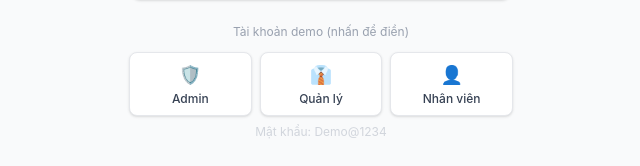
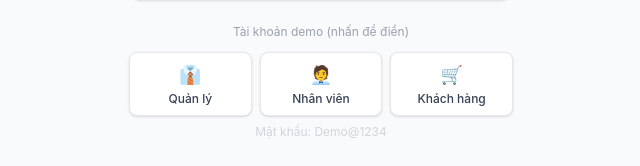
Before and after one commit to nguyentrungnghia1802/LINE_Smart_Queue_Assistant, a React (Vite) app in the folder apps/web/: page /login in a window 1280 px wide. Shown: the part 535-701 px from the top of the page, without its empty margins (319-959 px from the left). Built offline with nearby package versions, Linux system fonts and the light colour scheme; no server answers; what @line-queue/shared would draw is missing.

Commit message:
fix(login): replace admin demo with customer role, add demo customer seed

```diff
--- a/apps/web/src/pages/LoginPage.tsx
+++ b/apps/web/src/pages/LoginPage.tsx
@@ -6,9 +6,9 @@ import { UserRole } from '@line-queue/shared';
 import { useAuthStore } from '../store/authStore';
 
 const DEMO_ACCOUNTS = [
-  { label: 'Admin', email: 'admin@linequeue.test', role: 'admin' },
   { label: 'Quản lý', email: 'manager.pho@linequeue.test', role: 'manager' },
   { label: 'Nhân viên', email: 'staff.pho@linequeue.test', role: 'staff' },
+  { label: 'Khách hàng', email: 'customer.demo@linequeue.test', role: 'customer' },
 ];
 const DEMO_PASSWORD = 'Demo@1234';
 
@@ -28,10 +28,16 @@ export function LoginPage() {
       await login(email, password);
       // get updated user from store after login
       const updatedUser = useAuthStore.getState().user;
-      if (updatedUser?.role === UserRole.MANAGER || updatedUser?.role === UserRole.ADMIN || updatedUser?.role === UserRole.SUPER_ADMIN) {
+      if (
+        updatedUser?.role === UserRole.MANAGER ||
+        updatedUser?.role === UserRole.ADMIN ||
+        updatedUser?.role === UserRole.SUPER_ADMIN
+      ) {
         navigate('/manager');
       } else if (updatedUser?.role === UserRole.STAFF) {
         navigate('/staff');
+      } else if (updatedUser?.role === UserRole.CUSTOMER) {
+        navigate('/q/pho-sai-gon');
       } else {
         navigate('/');
       }
@@ -114,7 +120,7 @@ export function LoginPage() {
                 className="border border-gray-200 bg-white hover:bg-gray-50 rounded-lg py-2 px-3 text-center text-xs font-medium text-gray-700 transition-colors shadow-sm"
               >
                 <span className="block text-lg mb-0.5">
-                  {acc.role === 'admin' ? '🛡️' : acc.role === 'manager' ? '👔' : '👤'}
+                  {acc.role === 'manager' ? '👔' : acc.role === 'staff' ? '🧑‍💼' : '🛒'}
                 </span>
                 {acc.label}
               </button>
```
Also changed, not shown: 1 other file (tests, documents, lock files or other folders).
